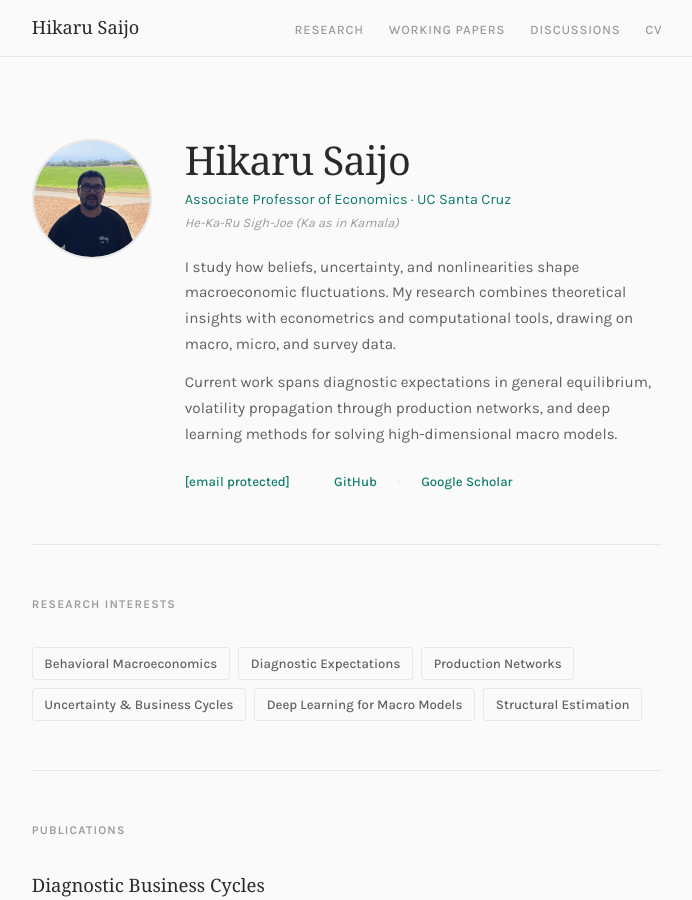
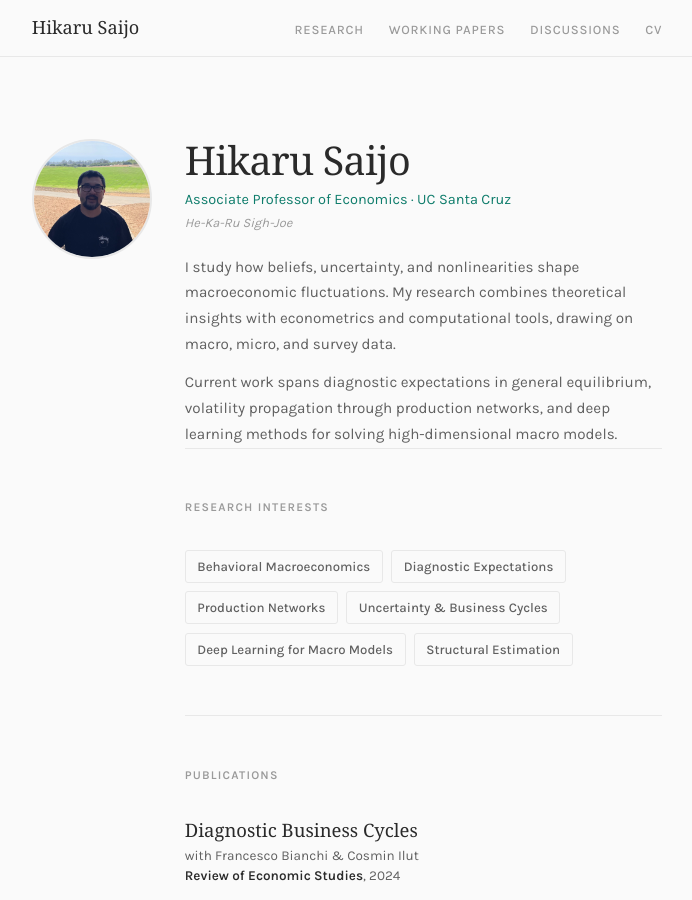
Before and after one commit to hsaijo/hsaijo.github.io, a Jekyll site: the page built from index.md, in a window 1280 px wide and 900 px high. Shown: the whole window, without its empty margins (293-985 px from the left). Built offline with Jekyll 4.4.1, drawn with Linux system fonts in a browser that asks for light colours; some web fonts are replaced.

Commit message:
Update index.md

```diff
--- a/index.md
+++ b/index.md
@@ -335,22 +335,12 @@ layout: null
       <div class="hero-text">
         <h1>Hikaru Saijo</h1>
         <p class="hero-sub">Associate Professor of Economics · <a href="https://economics.ucsc.edu/">UC Santa Cruz</a></p>
-        <p class="pronunciation">He-Ka-Ru Sigh-Joe (Ka as in Kamala)</p>
+        <p class="pronunciation">He-Ka-Ru Sigh-Joe</p>
 
         <div class="hero-bio">
           <p>I study how beliefs, uncertainty, and nonlinearities shape macroeconomic fluctuations. My research combines theoretical insights with econometrics and computational tools, drawing on macro, micro, and survey data.</p>
           <p>Current work spans diagnostic expectations in general equilibrium, volatility propagation through production networks, and deep learning methods for solving high-dimensional macro models.</p>
         </div>
-
-        <div class="hero-links">
-          <a href="/cdn-cgi/l/email-protection#71190210181b1e31041202125f141504"><span class="__cf_email__" data-cfemail="21495240484b4e61544252420f444554">[email&#160;protected]</span></a>
-          <span class="sep">·</span>
-          <a href="https://github.com/hsaijo">GitHub</a>
-          <span class="sep">·</span>
-          <a href="https://scholar.google.com/citations?user=YOUR_ID">Google Scholar</a>
-        </div>
-      </div>
-    </div>
 
     <!-- Interests -->
     <section>
```
